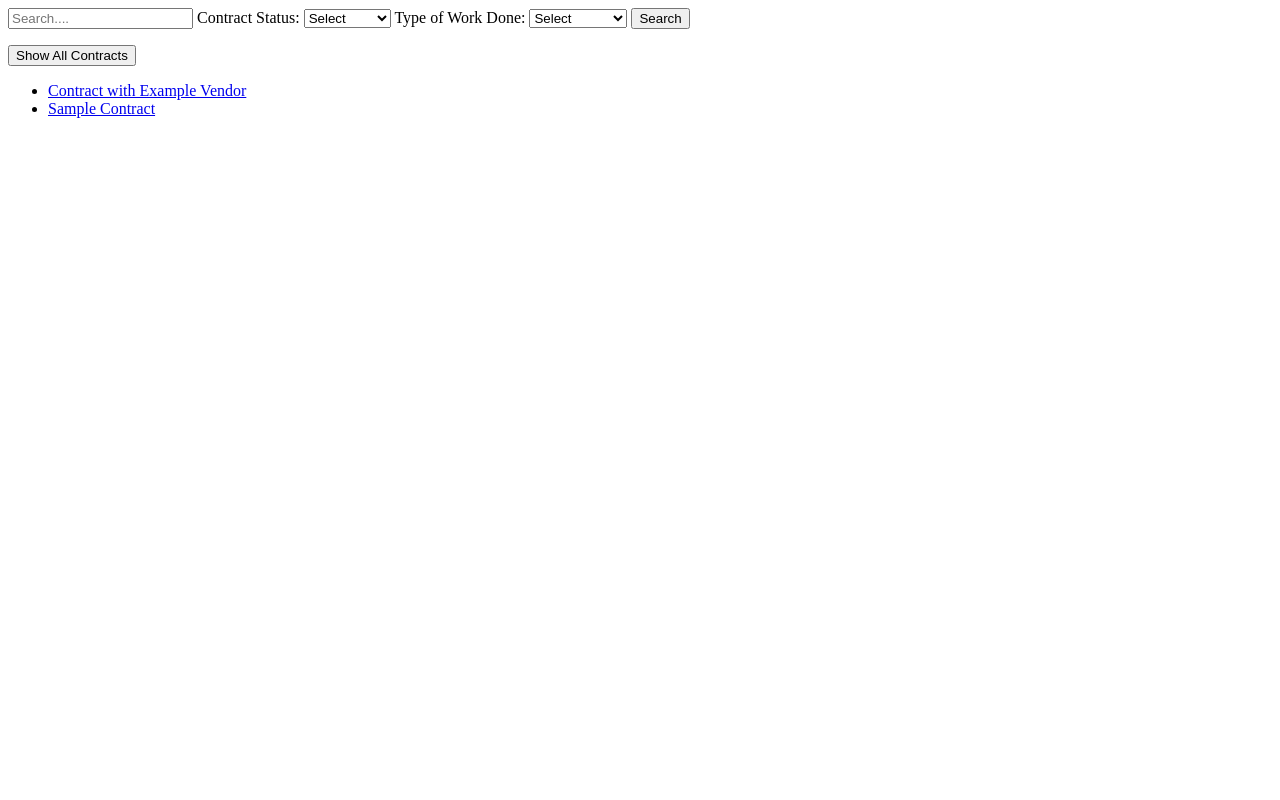
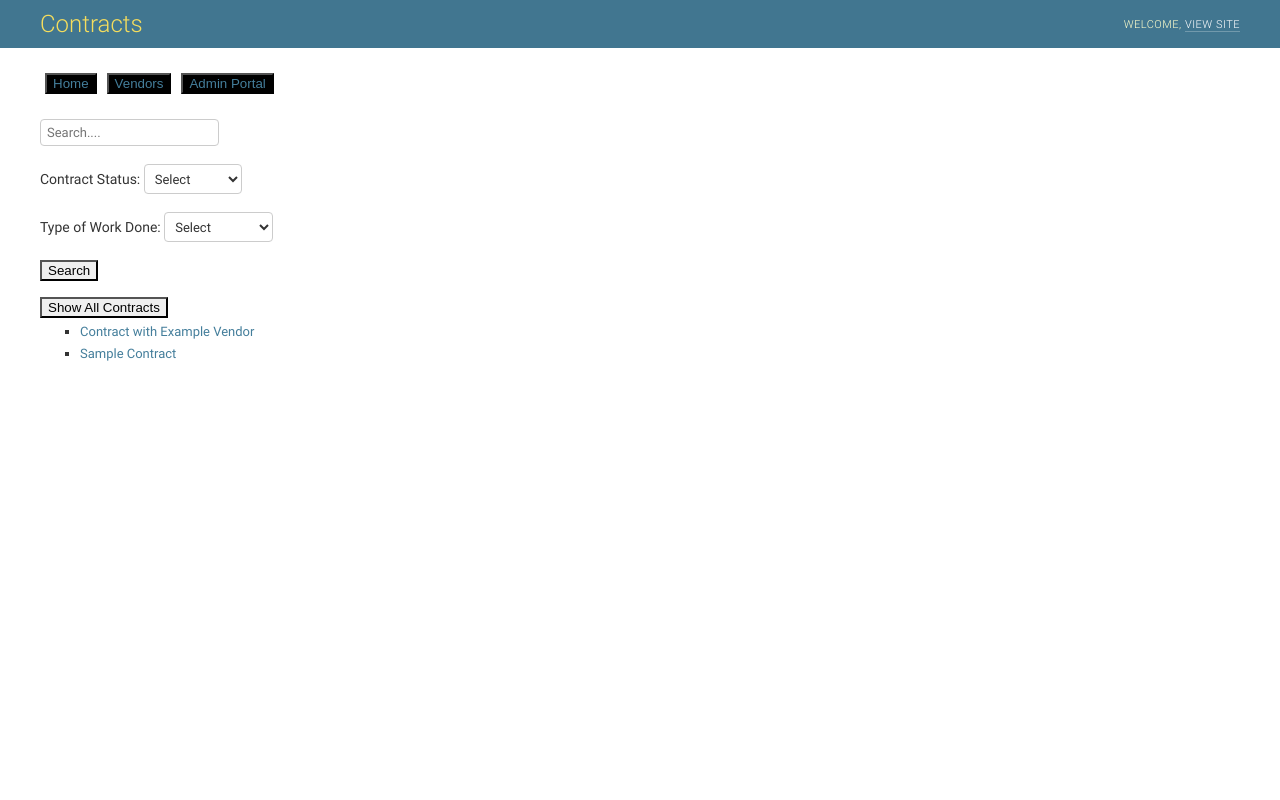
Before and after one commit to nshein1/DatabaseProject, a Django app: page /vcm/contracts/ in a window 1280 px wide. Run offline with Django 3.2, Linux system fonts and the light colour scheme; data comes from the database, SQL or seed files in the repository.

Commit message:
Update contracts.html
Made aesthetically pleasing and added Home, Vendors, and Admin buttons at top

```diff
--- a/projectCode/vcm_site/vcm_app/templates/vcm_app/contracts.html
+++ b/projectCode/vcm_site/vcm_app/templates/vcm_app/contracts.html
@@ -1,6 +1,82 @@
+
+
+<!DOCTYPE html>
+
+<html lang="en-us" dir="ltr">
+<head>
+<title>Contract Search</title>
+<link rel="stylesheet" type="text/css" href="/static/admin/css/base.css">
+
+  <link rel="stylesheet" type="text/css" href="/static/admin/css/nav_sidebar.css">
+  <script src="/static/admin/js/nav_sidebar.js" defer></script>
+
+<link rel="stylesheet" type="text/css" href="/static/admin/css/dashboard.css">
+
+
+
+    <meta name="viewport" content="user-scalable=no, width=device-width, initial-scale=1.0, maximum-scale=1.0">
+    <link rel="stylesheet" type="text/css" href="/static/admin/css/responsive.css">
+
+
+<meta name="robots" content="NONE,NOARCHIVE">
+</head>
+
+<body class=" dashboard"
+  data-admin-utc-offset="-18000">
+
+<!-- Container -->
+<div id="container">
+
+
+    <!-- Header -->
+
+    <div id="header">
+        <div id="branding">
+
+<h1 id="site-name"><a href="/admin/">Contracts</a></h1>
+
+        </div>
+
+
+        <div id="user-tools">
+
+                Welcome,
+
+                    <a href="">View site</a>
+        </div>
+
+
+
+    </div>
+
+    <!-- END Header -->
+
+    <div class="main" id="main">
+
+
+
+      <div class="content">
+
+
+
+        <!-- Content -->
+        <div id="content" class="colMS">
+
+          <h1>
+                <a id="site-name"><a href="/vcm/">
+                    <button style="background-color:rgb(0, 0, 0); margin:5px;">Home</a>
+
+                    <a id="site-name"><a href="/vcm/vendors/">
+                        <button style="background-color:rgb(0, 0, 0); margin:5px;">Vendors</a>
+                        <a id="site-name"><a href="/admin/">
+                            <button style="background-color:rgb(0, 0, 0); margin:5px;">Admin Portal</a>
+
+
+            </h1>
             <form action="{% url 'vcm_app:contracts' %}" method="get">
                 <input name="search_term" type="text" placeholder="Search....">
 
+                <br><br>
                 <label for="contract_status">Contract Status:</label>
                 <select id="contract_status" name="contract_status">
                     <option value=>Select</option>
@@ -11,7 +87,7 @@
                     <option value="FT">Future</option>
                 </select>
 
-
+            <br><br>
                 <label for="worktype">Type of Work Done:</label>
                 <select id="worktype" name="worktype">
                     <option value=>Select</option>
@@ -23,10 +99,11 @@
                     {% endif %}
                 </select>
 
+                <br><br>
                 <button type="submit" value="Submit">Search</button>
 
             </form>
-
+            <br>
             <form action="{% url 'vcm_app:contracts' %}" method="get">
                 <button type="submit" value="Submit">Show All Contracts</button>
             </form>
@@ -44,3 +121,19 @@
             {% else %}
             <p>No contracts are available.</p>
             {% endif %}
+
+
+
+
+
+
+          <br class="clear">
+        </div>
+        <!-- END Content -->
+        <div id="footer"></div>
+      </div>
+    </div>
+</div>
+<!-- END Container -->
+</body>
+</html>
```
Lines whose indentation alone changed are shown as unchanged.
